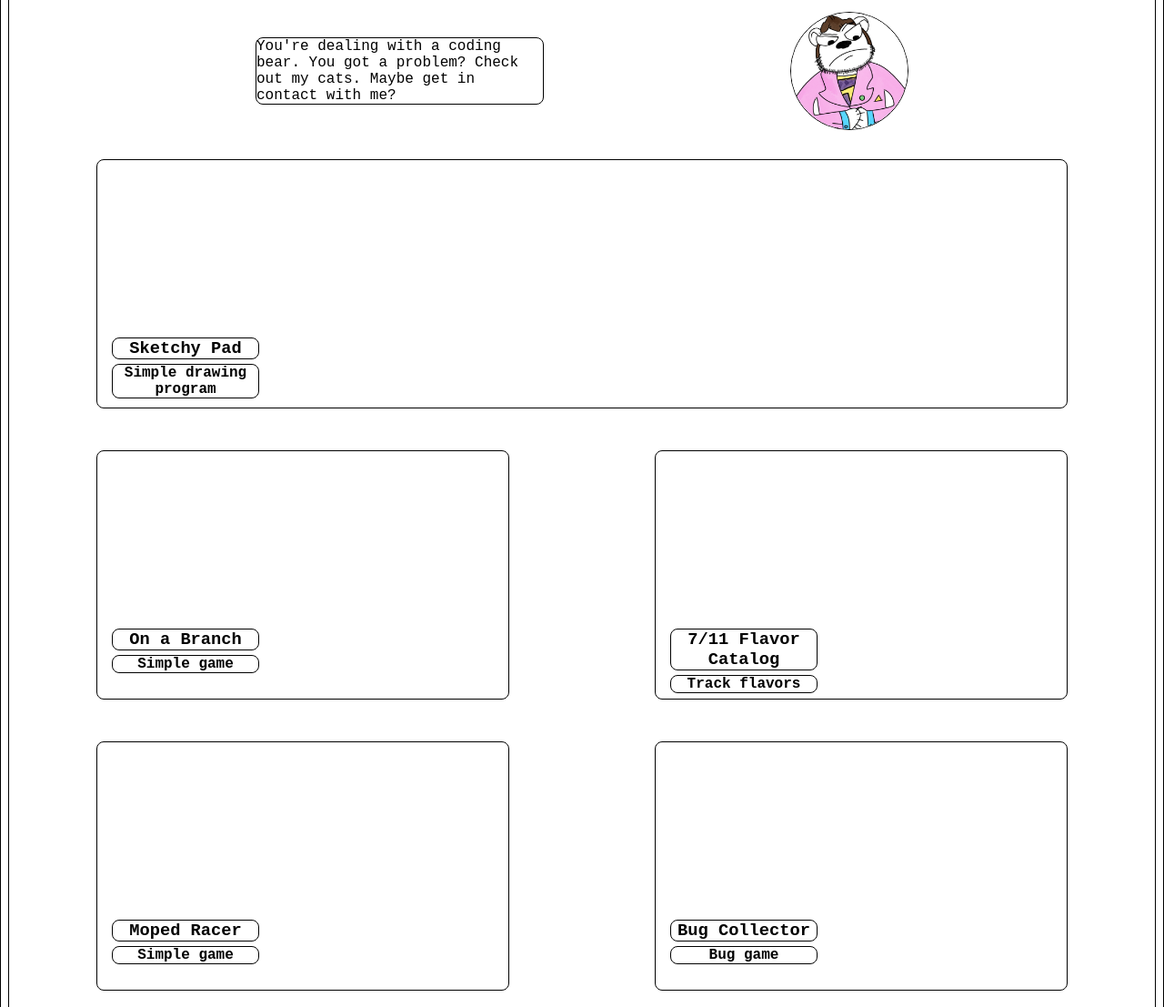
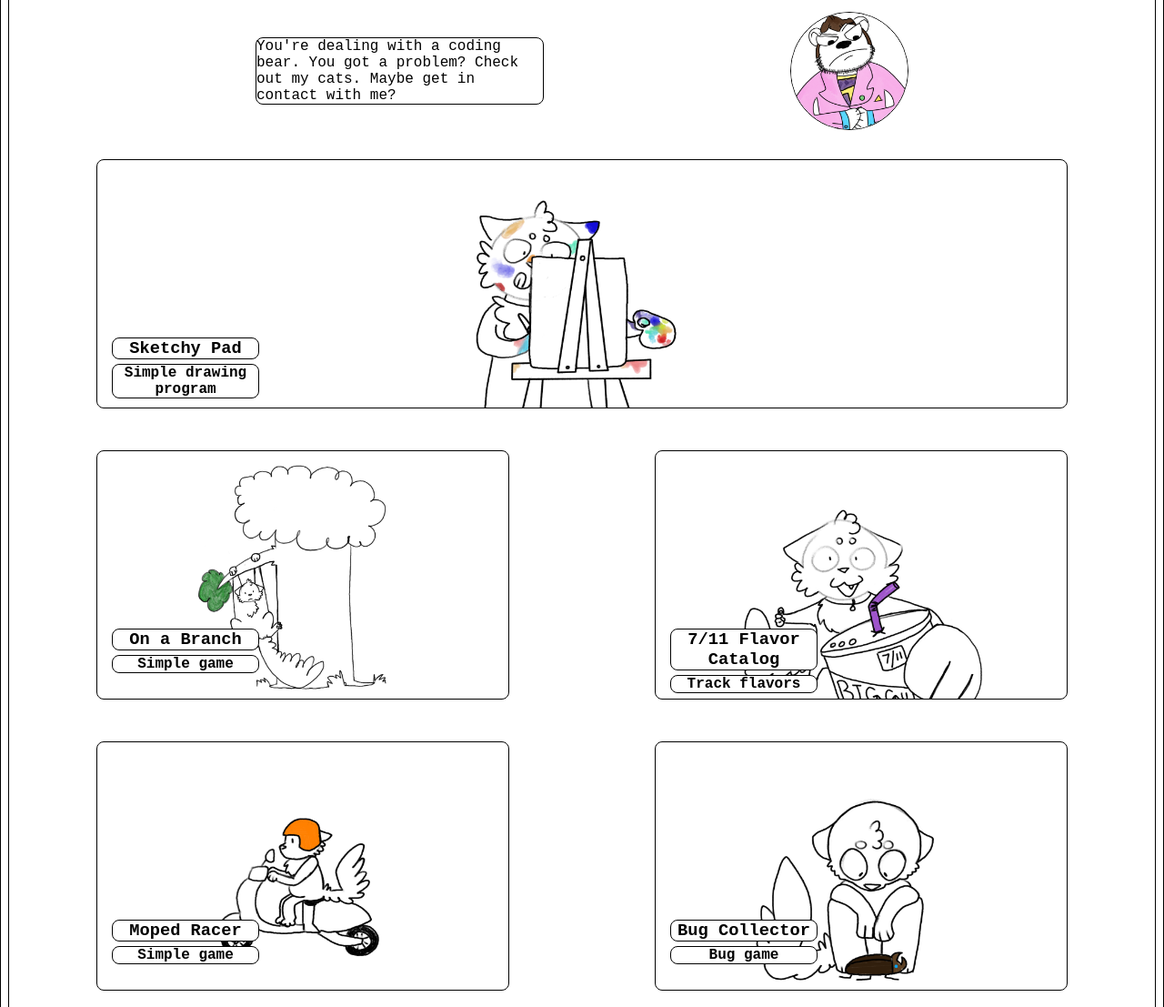
Before and after one commit to wtdunlap/wk2-weekly-challenge-portfolio, a plain HTML site: page index.html in a window 1280 px wide. Shown: the part 169-1276 px from the top of the page at 91% size. Drawn offline with Linux system fonts and the light colour scheme; the site is published under a folder, as on GitHub Pages, so addresses that start at the root find nothing.

Commit message:
troubleshooting background images

```diff
--- a/assets/css/style.css
+++ b/assets/css/style.css
@@ -160,35 +160,36 @@ a:active {
 /* ======================= */
 
 .big-work {
-    background-image: url(/assets/images/Illustration3hhhgdd.png);
+    background-image: url("../../assets/images/Illustration3hhhgdd.png");
+    background-image: image();
     background-repeat: no-repeat;
     background-size: contain;
     background-position: center;
 }
 
 .work-1 {
-    background-image: url(/assets/images/Illustration12.png);
+    background-image: url("../../assets/images/Illustration12.png");
     background-repeat: no-repeat;
     background-size: contain;
     background-position: center;
 }
 
 .work-2 {
-    background-image: url(/assets/images/Illustration.png);
+    background-image: url("../../assets/images/Illustration.png");
     background-repeat: no-repeat;
     background-size: contain;
     background-position: center;
 }
 
 .work-3 {
-    background-image: url(/assets/images/moped.png);
+    background-image: url("../../assets/images/moped.png");
     background-repeat: no-repeat;
     background-size: contain;
     background-position: center;
 }
 
 .work-4 {
-    background-image: url(/assets/images/beetle.png);
+    background-image: url("../../assets/images/beetle.png");
     background-repeat: no-repeat;
     background-size: contain;
     background-position: center;
```
Also changed, not shown: 7-11/index.html (+1 -1 lines), bug-boy/index.html (+2 -2 lines), moped/index.html (+2 -2 lines), on-a-branch/index.html (+1 -1 lines), sketchy-pad/index.html (+1 -1 lines).
